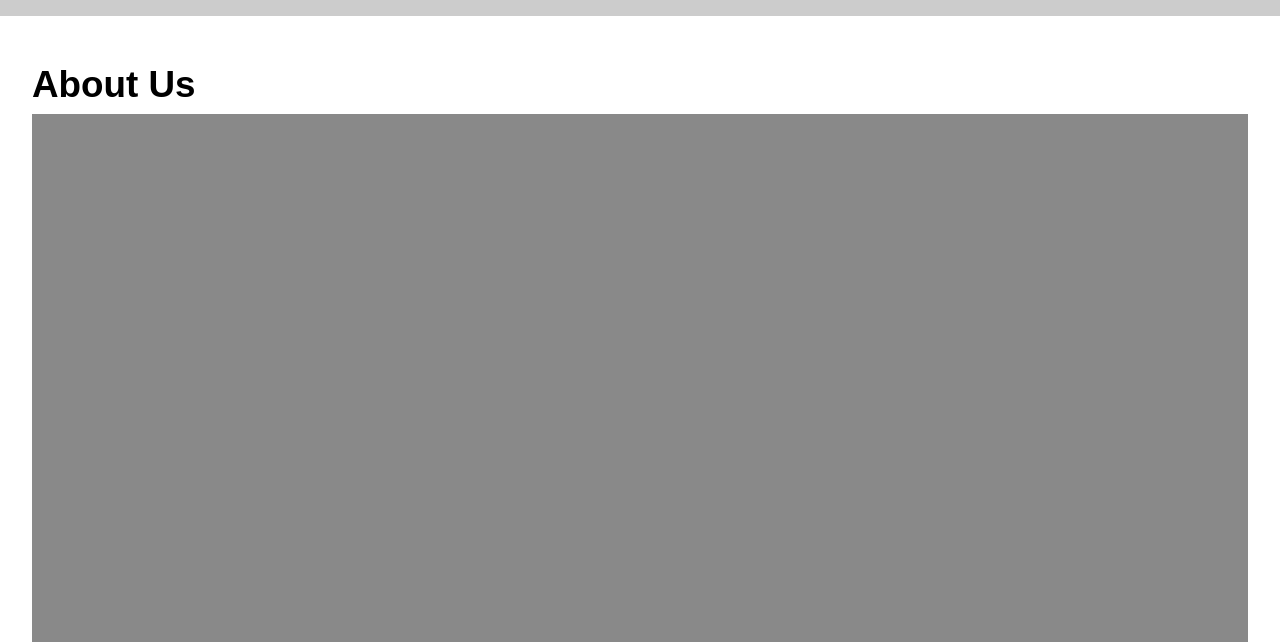
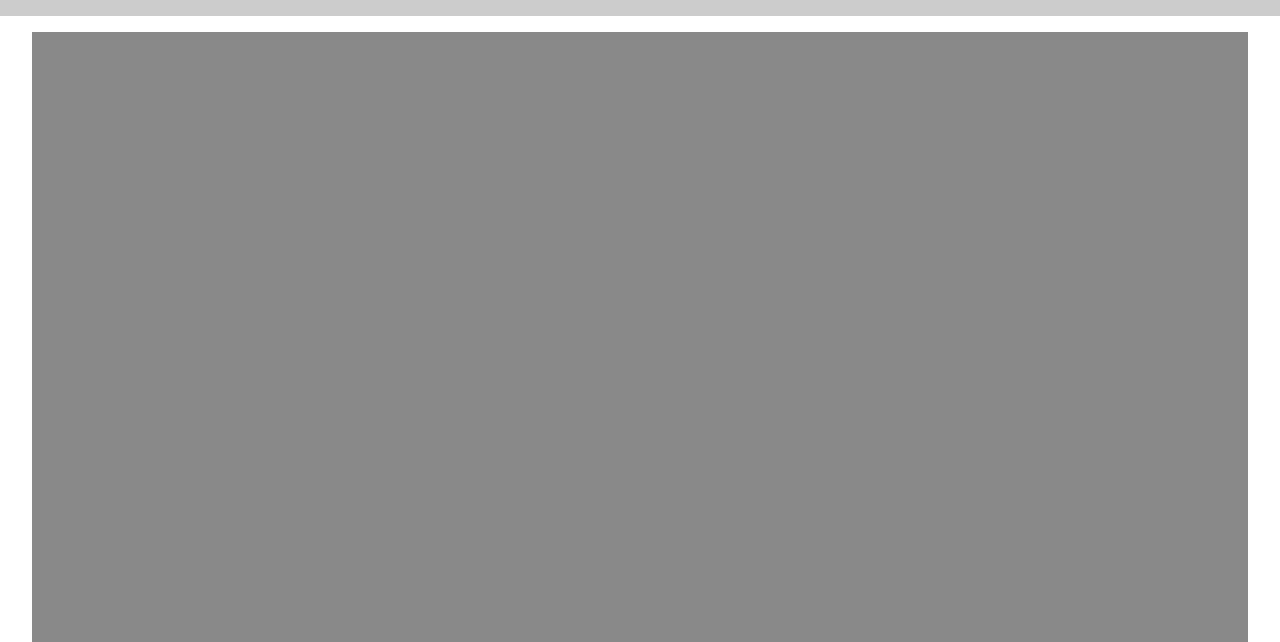
Before and after one commit to omarsanchezt/omarsanchezt.github.io, a plain HTML site: page grc338/website-mobile-first/about.html in a window 1280 px wide. Shown: the part 158-800 px from the top of the page. Drawn offline with Linux system fonts and the light colour scheme.

Commit message:
Update about.html

```diff
--- a/grc338/website-mobile-first/about.html
+++ b/grc338/website-mobile-first/about.html
@@ -24,7 +24,6 @@
                 </nav>
             </header>
             <main>
-                <h2>About Us</h2>
                 <figure><img src="placeholder.jpg" alt="about us image" /></figure>
                 <p>
                     This is a first of four paragraphs with filler text. Lorem ipsum dolor sit amet, consectetur adipiscing elit. Quisque cursus mi a risus sodales iaculis. Donec fringilla posuere mauris, sit amet scelerisque est viverra
```
